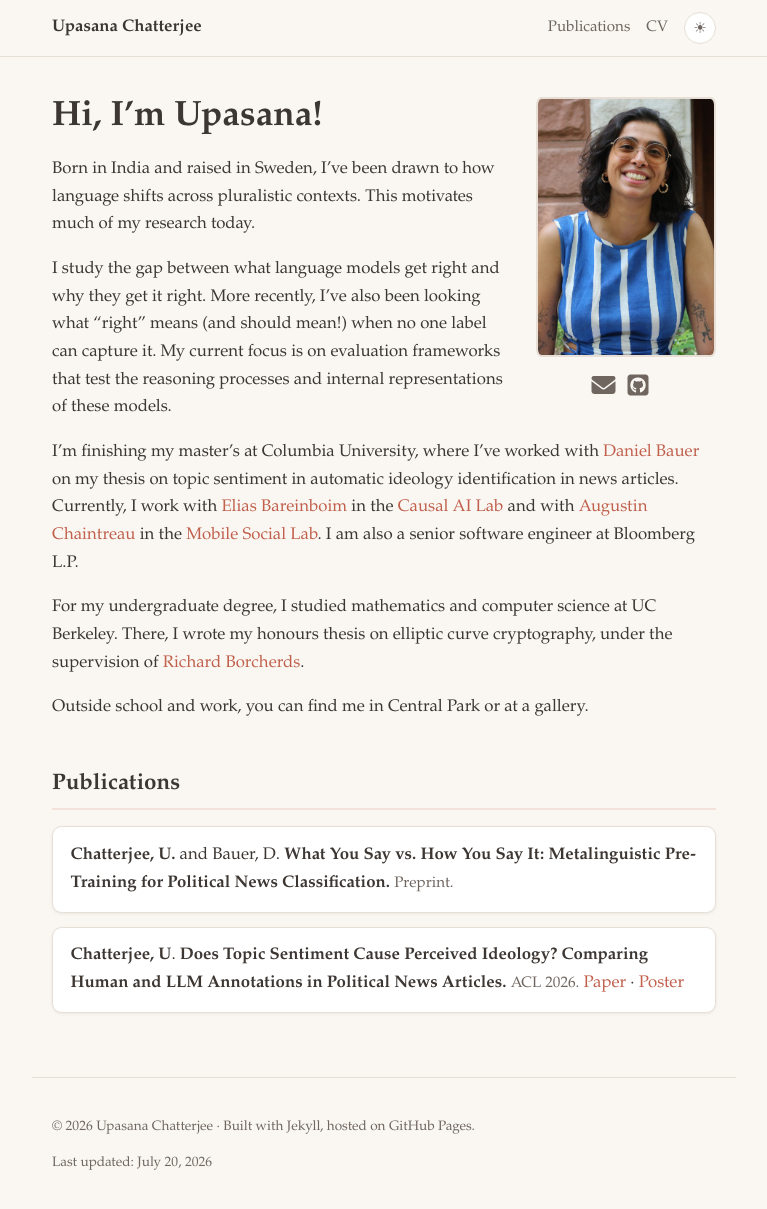
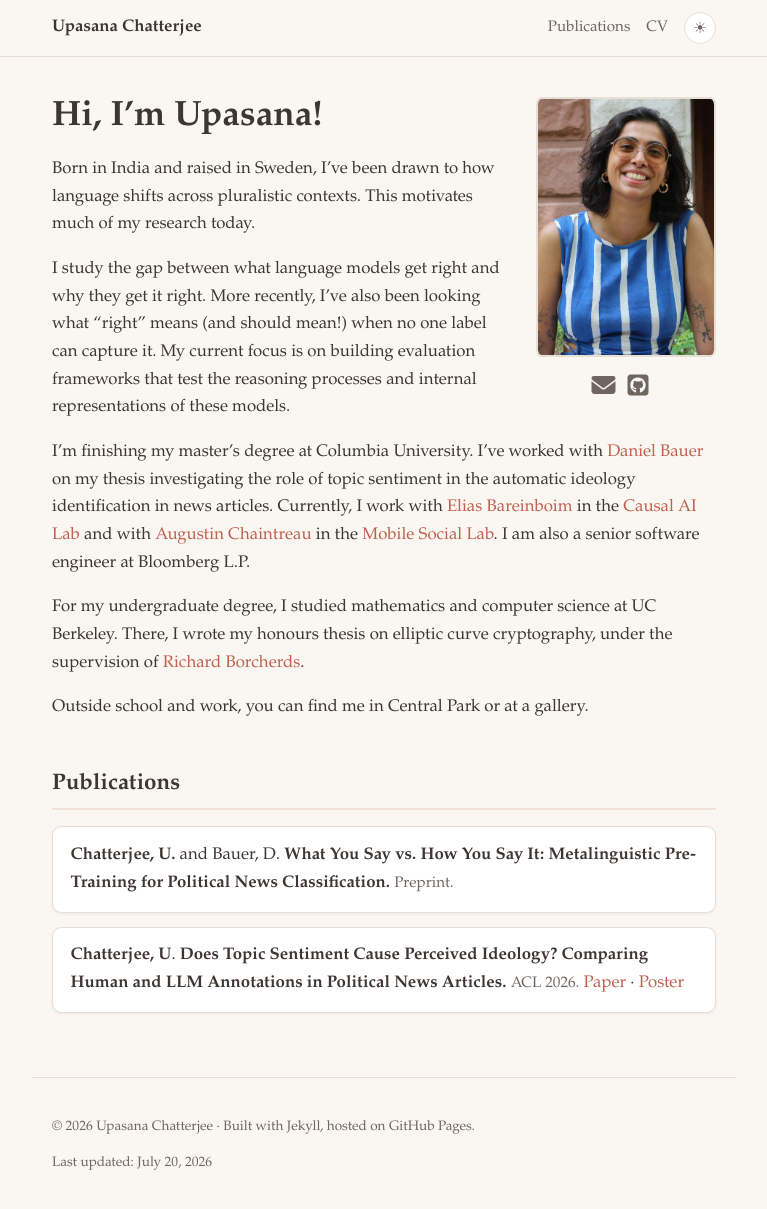
Before and after one commit to upasanachatterjee/upasanachatterjee.github.io, a Jekyll site: the page built from index.md, in a window 1280 px wide and 1228 px high. Shown: the top 1209 px of the window, without its empty margins (256-1023 px from the left). Built offline with Jekyll 4.4.1, drawn with Linux system fonts in a browser that asks for light colours; nearby versions of some CDN libraries.

Commit message:
clean up wording

```diff
--- a/index.md
+++ b/index.md
@@ -17,9 +17,9 @@ title: Upasana Chatterjee
 
 Born in India and raised in Sweden, I've been drawn to how language shifts across pluralistic contexts. This motivates much of my research today.
 
-I study the gap between what language models get right and why they get it right. More recently, I've also been looking what "right" means (and should mean!) when no one label can capture it. My current focus is on evaluation frameworks that test the reasoning processes and internal representations of these models.
+I study the gap between what language models get right and why they get it right. More recently, I've also been looking what "right" means (and should mean!) when no one label can capture it. My current focus is on building evaluation frameworks that test the reasoning processes and internal representations of these models.
 
-I'm finishing my master's at Columbia University, where I've worked with <a href="https://www.cs.columbia.edu/~bauer/">Daniel Bauer</a> on my thesis on topic sentiment in automatic ideology identification in news articles. Currently, I work with <a href="https://causalai.net/">Elias Bareinboim</a> in the <a href="https://www.cs.columbia.edu/labs/causal-artificial-intelligence-lab/">Causal AI Lab</a> and with <a href="https://www.cs.columbia.edu/~augustin/">Augustin Chaintreau</a> in the <a href="https://mobilesociallab.cs.columbia.edu/">Mobile Social Lab</a>. I am also a senior software engineer at Bloomberg L.P.
+I'm finishing my master's degree at Columbia University. I've worked with <a href="https://www.cs.columbia.edu/~bauer/">Daniel Bauer</a> on my thesis investigating the role of topic sentiment in the automatic ideology identification in news articles. Currently, I work with <a href="https://causalai.net/">Elias Bareinboim</a> in the <a href="https://www.cs.columbia.edu/labs/causal-artificial-intelligence-lab/">Causal AI Lab</a> and with <a href="https://www.cs.columbia.edu/~augustin/">Augustin Chaintreau</a> in the <a href="https://mobilesociallab.cs.columbia.edu/">Mobile Social Lab</a>. I am also a senior software engineer at Bloomberg L.P.
 
 For my undergraduate degree, I studied mathematics and computer science at UC Berkeley. There, I wrote my honours thesis on elliptic curve cryptography, under the supervision of <a href="math.berkeley.edu/people/faculty/richard-e-borcherds">Richard Borcherds</a>.
 
```
